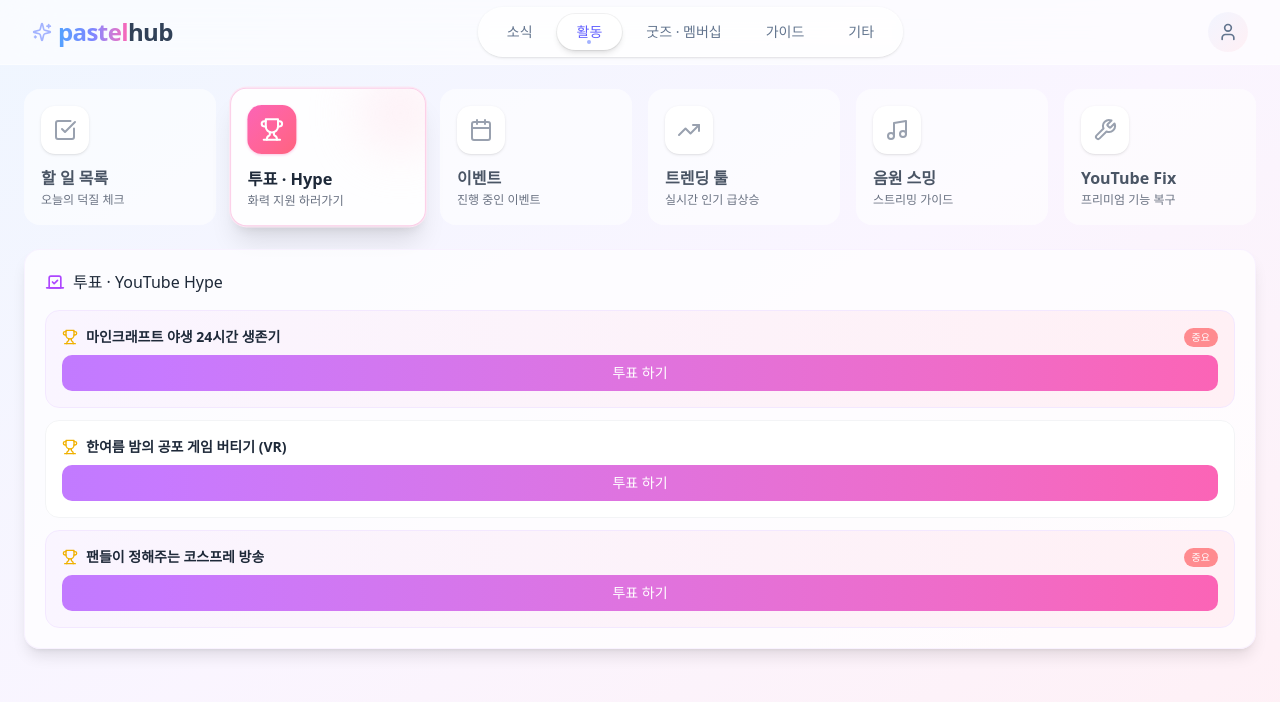
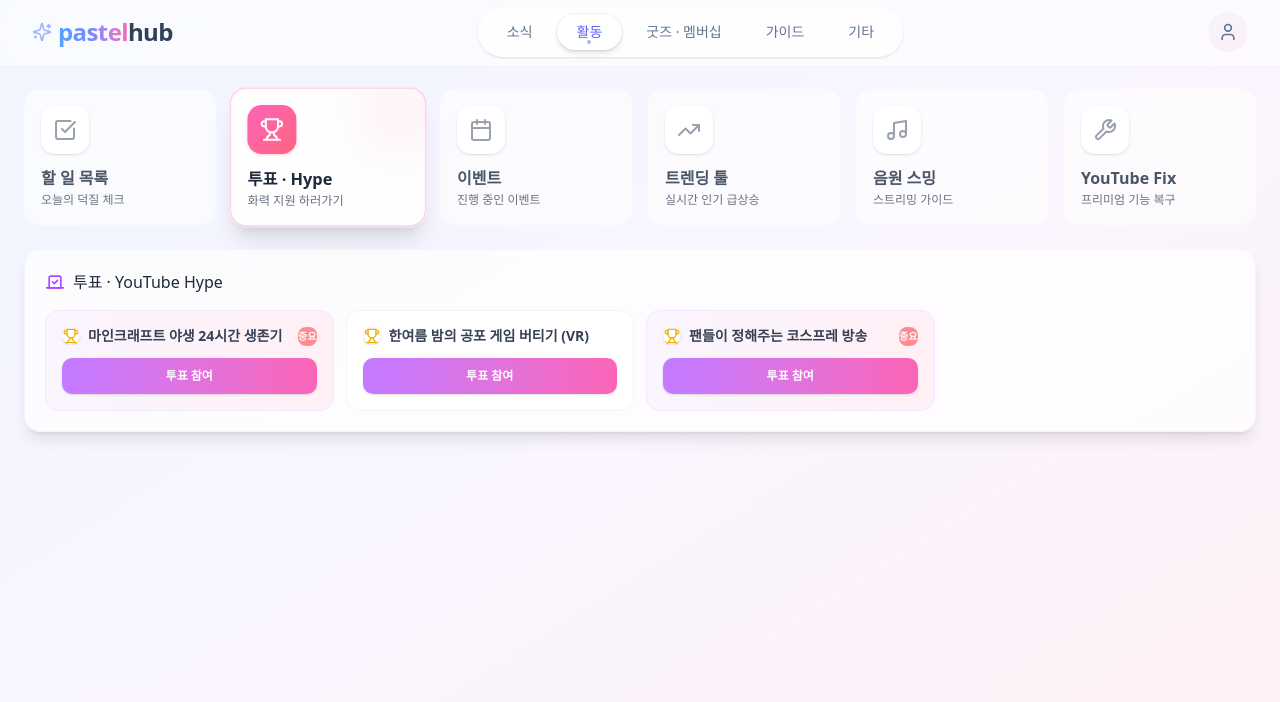
Before and after one commit to pastelhub1234-pixel/ewdc, a React (Vite) app: page /activities/voting in a window 1280 px wide. Shown: the top 702 px of the page. Built offline with nearby package versions, Linux system fonts and the light colour scheme.

Commit message:
Update VotingAndHype.tsx

```diff
--- a/src/features/activities/components/VotingAndHype.tsx
+++ b/src/features/activities/components/VotingAndHype.tsx
@@ -23,48 +23,53 @@
         <h3 className="text-gray-800">투표 · YouTube Hype</h3>
       </div>
 
-      {/* 수정된 부분: space-y-3 제거 후 grid 적용 */}
-      {/* sm: 2개, lg: 4개씩 배치 (반응형) */}
-      <div className="grid grid-cols-1 sm:grid-cols-2 lg:grid-cols-4 gap-3">
+      {/* [배치 설정 변경]
+        grid-cols-1: 모바일에서는 1개
+        sm:grid-cols-2: 작은 태블릿에서는 2개
+        md:grid-cols-4: 일반 태블릿 및 PC에서는 4개 (기존 lg -> md로 변경하여 더 빨리 4개가 되도록 설정)
+      */}
+      <div className="grid grid-cols-1 sm:grid-cols-2 md:grid-cols-4 gap-3">
         {voteItems?.map((item, idx) => (
           <div
             key={idx}
-            className={`p-4 rounded-xl border flex flex-col justify-between ${
+            className={`p-4 rounded-xl border flex flex-col justify-between transition-all hover:shadow-md ${
               item.importance
                 ? 'bg-gradient-to-r from-purple-50 to-pink-50 border-purple-100'
                 : 'bg-white/80 border-gray-100'
             }`}
           >
-            <div className="flex items-center justify-between mb-2 gap-2">
+            {/* 상단: 아이콘 + 제목 + 중요배지 */}
+            <div className="flex items-start justify-between mb-3 gap-2">
               <div className="flex items-center gap-2 overflow-hidden">
-                {/* 타입에 따른 아이콘 변경 */}
-                <div className="shrink-0">
+                <div className="shrink-0 p-1.5 bg-white rounded-lg shadow-sm border border-gray-100">
                     {item.type === 'hype' ? (
-                    <Youtube className="w-4 h-4 text-red-500" />
+                      <Youtube className="w-4 h-4 text-red-500" />
                     ) : (
-                    <Trophy className="w-4 h-4 text-yellow-500" />
+                      <Trophy className="w-4 h-4 text-yellow-500" />
                     )}
                 </div>
-                <p className="text-sm font-semibold text-gray-800 truncate">{item.title}</p>
+                <p className="text-sm font-bold text-gray-700 leading-tight line-clamp-2">{item.title}</p>
               </div>
+
               {item.importance && (
-                <span className="shrink-0 px-2 py-0.5 bg-red-400 text-white text-[10px] rounded-full animate-pulse">
+                <span className="shrink-0 px-1.5 py-0.5 bg-red-400 text-white text-[10px] font-bold rounded-md animate-pulse">
                   중요
                 </span>
               )}
             </div>
 
+            {/* 하단: 버튼 */}
             <a
               href={item.url}
               target="_blank"
               rel="noreferrer"
-              className={`block w-full py-2 text-center text-sm text-white rounded-lg transition-all mt-auto ${
+              className={`block w-full py-2.5 text-center text-xs font-bold text-white rounded-lg transition-all shadow-sm active:scale-95 mt-auto ${
                 item.type === 'hype'
-                  ? 'bg-red-500 hover:bg-red-600'
-                  : 'bg-gradient-to-r from-purple-400 to-pink-400 hover:from-purple-500 hover:to-pink-500'
+                  ? 'bg-red-500 hover:bg-red-600 shadow-red-100'
+                  : 'bg-gradient-to-r from-purple-400 to-pink-400 hover:from-purple-500 hover:to-pink-500 shadow-purple-100'
               }`}
             >
-              {item.type === 'hype' ? 'Hype 하기' : '투표 하기'}
+              {item.type === 'hype' ? 'Hype 하기' : '투표 참여'}
             </a>
           </div>
         ))}
```
